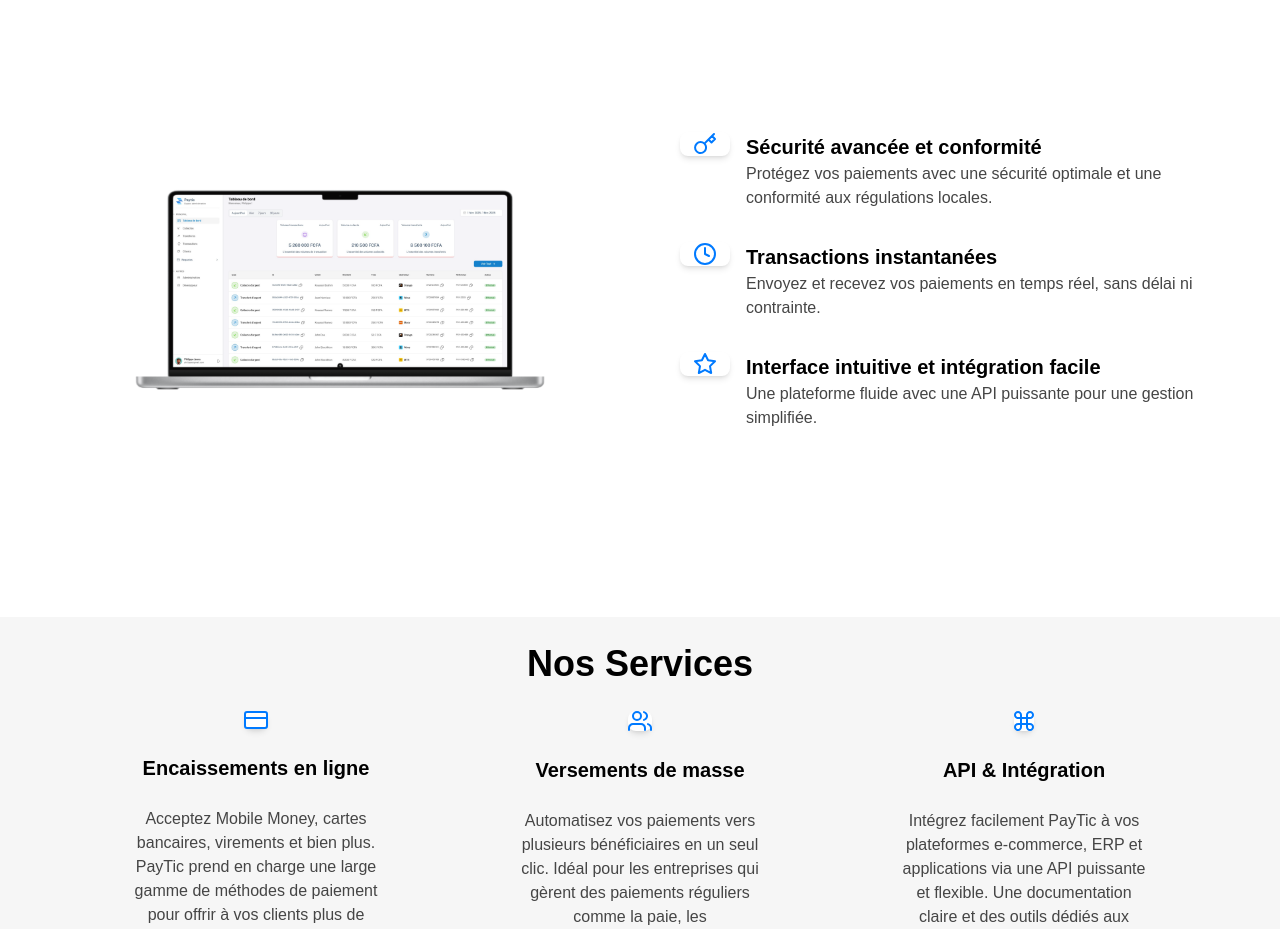
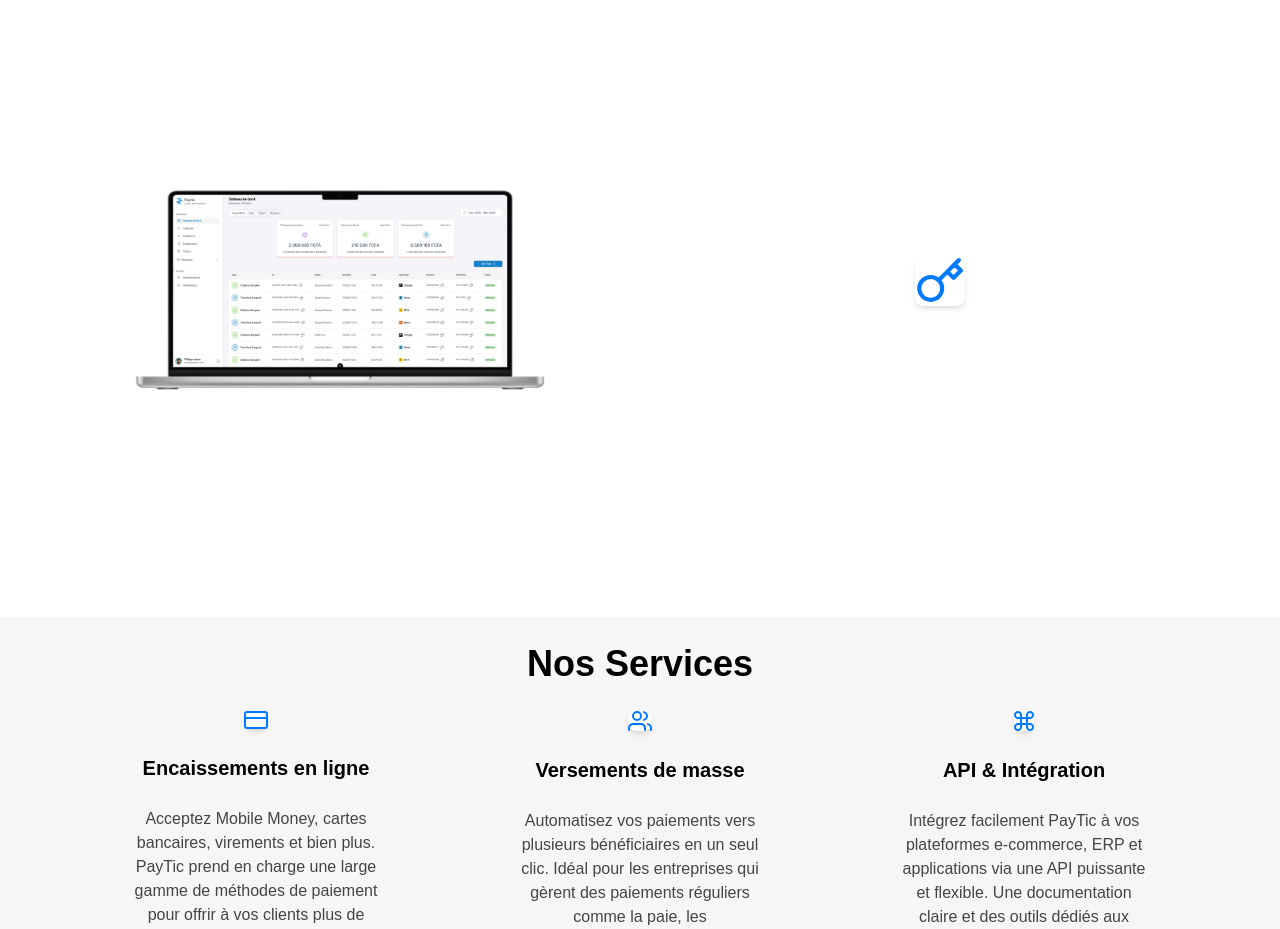
Before and after one commit to NOEL-MARIE/PayTic, a Next.js app: page / in a window 1280 px wide. Shown: the part 980-1909 px from the top of the page. Built offline with nearby package versions, Linux system fonts and the light colour scheme; a web font is replaced by a local one.

Commit message:
icon size rewiew

```diff
--- a/app/component/Navbar/Featured_section.tsx
+++ b/app/component/Navbar/Featured_section.tsx
@@ -50,23 +50,6 @@ export const Featured_section = () => {
               viewport={{ once: true }} // Déclencher une seule fois
               transition={{ duration: 0.5, delay: 0.4 }} // Durée et retard
             >
-              {/* <div className="">
-                <svg
-                  width="24"
-                  height="20"
-                  viewBox="0 0 24 20"
-                  fill="none"
-                  xmlns="http://www.w3.org/2000/svg"
-                >
-                  <path
-                    d="M17 19V17C17 15.9391 16.5786 14.9217 15.8284 14.1716C15.0783 13.4214 14.0609 13 13 13H5C3.93913 13 2.92172 13.4214 2.17157 14.1716C1.42143 14.9217 1 15.9391 1 17V19M23 19V17C22.9993 16.1137 22.7044 15.2528 22.1614 14.5523C21.6184 13.8519 20.8581 13.3516 20 13.13M16 1.13C16.8604 1.3503 17.623 1.8507 18.1676 2.55231C18.7122 3.25392 19.0078 4.11683 19.0078 5.005C19.0078 5.89317 18.7122 6.75608 18.1676 7.45769C17.623 8.1593 16.8604 8.6597 16 8.88M13 5C13 7.20914 11.2091 9 9 9C6.79086 9 5 7.20914 5 5C5 2.79086 6.79086 1 9 1C11.2091 1 13 2.79086 13 5Z"
-                    stroke="#007AFF"
-                    stroke-width="2"
-                    stroke-linecap="round"
-                    stroke-linejoin="round"
-                  />
-                </svg>
-              </div> */}
               <Image
                 src="/asset/deskScreen2.png"
                 width={400}
@@ -86,11 +69,10 @@ export const Featured_section = () => {
                 viewport={{ once: true }} // Déclencher une seule fois
                 transition={{ duration: 0.5, delay: 0.6 }} // Durée et retard
               >
-                {/*  */}
-                <div className="bg-white mb-4 md:mb-0 w-[48] h-[48] flex items-center shadow-md justify-center rounded-lg">
+                <div className="bg-white mb-4 md:mb-0 w-[50] h-[50] flex items-center shadow-md justify-center rounded-lg">
                   <svg
-                      width="50"
-                    height="24"
+                    width="50"
+                    height="50"
                     viewBox="0 0 24 24"
                     fill="none"
                     xmlns="http://www.w3.org/2000/svg"
@@ -104,91 +86,6 @@ export const Featured_section = () => {
                     />
                   </svg>
                 </div>
-                <div className="flex flex-col text-center md:text-start">
-                  <Typography variant="Text_Icon_Heading">
-                    Sécurité avancée et conformité
-                  </Typography>
-                  <Typography variant="Text_Icon_Supporting_text" theme="gray">
-                    Protégez vos paiements avec une sécurité optimale et une
-                    conformité aux régulations locales.
-                  </Typography>
-                </div>
-              </motion.div>
-
-              {/* Bloc Transactions instantanées */}
-              <motion.div
-                className="flex flex-col md:flex-row items-center md:items-start gap-4"
-                initial={{ opacity: 0, y: 50 }} // Animation de départ
-                whileInView={{ opacity: 1, y: 0 }} // Animation de glissement
-                viewport={{ once: true }} // Déclencher une seule fois
-                transition={{ duration: 0.5, delay: 0.8 }} // Durée et retard
-              >
-                <div className="bg-white mb-4 md:mb-0 w-[48] h-[48] flex items-center shadow-md justify-center rounded-lg">
-                  <svg
-                      width="50"
-                    height="24"
-                    viewBox="0 0 24 24"
-                    fill="none"
-                    xmlns="http://www.w3.org/2000/svg"
-                  >
-                    <path
-                      d="M12 6V12L16 14M22 12C22 17.5228 17.5228 22 12 22C6.47715 22 2 17.5228 2 12C2 6.47715 6.47715 2 12 2C17.5228 2 22 6.47715 22 12Z"
-                      stroke="#007AFF"
-                      stroke-width="2"
-                      stroke-linecap="round"
-                      stroke-linejoin="round"
-                    />
-                  </svg>
-                </div>
-                <div className="flex flex-col text-center md:text-start">
-                  <Typography variant="Text_Icon_Heading" theme="black">
-                    Transactions instantanées
-                  </Typography>
-                  <Typography variant="Text_Icon_Supporting_text" theme="gray">
-                    Envoyez et recevez vos paiements en temps réel, sans délai
-                    ni contrainte.
-                  </Typography>
-                </div>
-              </motion.div>
-
-              {/* Bloc Interface intuitive */}
-              <motion.div
-                className="flex flex-col md:flex-row items-center md:items-start gap-4"
-                initial={{ opacity: 0, y: 50 }} // Animation de départ
-                whileInView={{ opacity: 1, y: 0 }} // Animation de glissement
-                viewport={{ once: true }} // Déclencher une seule fois
-                transition={{ duration: 0.5, delay: 1 }} // Durée et retard
-              >
-                <div className="bg-white mb-4 md:mb-0 w-[48] h-[48] flex items-center shadow-md justify-center rounded-lg">
-                  <svg
-                      width="50"
-                    height="24"
-                    viewBox="0 0 24 24"
-                    fill="none"
-                    xmlns="http://www.w3.org/2000/svg"
-                  >
-                    <path
-                      d="M12 2L15.09 8.26L22 9.27L17 14.14L18.18 21.02L12 17.77L5.82 21.02L7 14.14L2 9.27L8.91 8.26L12 2Z"
-                      stroke="#007AFF"
-                      stroke-width="2"
-                      stroke-linecap="round"
-                      stroke-linejoin="round"
-                    />
-                  </svg>
-                </div>
-                <div className="flex flex-col text-center md:text-start">
-                  <Typography variant="Text_Icon_Heading">
-                    Interface intuitive et intégration facile
-                  </Typography>
-                  <Typography
-                    variant="Text_Icon_Supporting_text"
-                    theme="gray"
-                    className="text-[#454545]"
-                  >
-                    Une plateforme fluide avec une API puissante pour une
-                    gestion simplifiée.
-                  </Typography>
-                </div>
               </motion.div>
             </div>
           </div>
```
